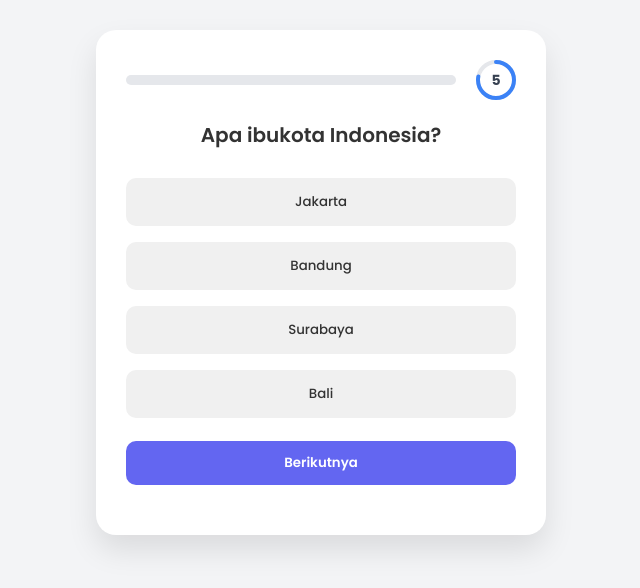
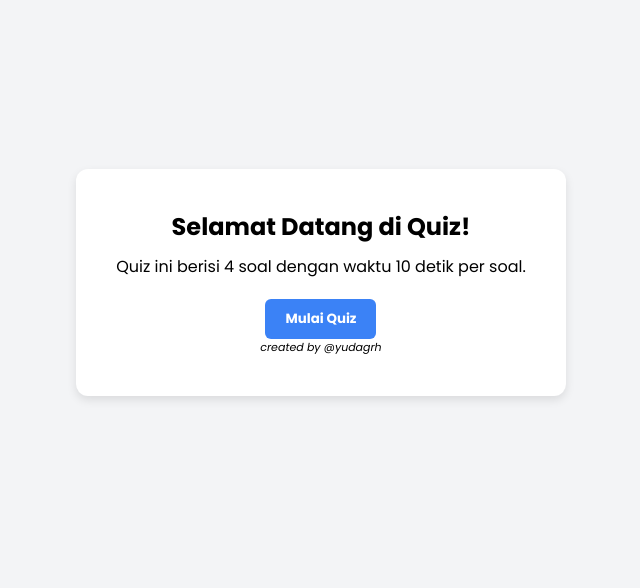
Before and after one commit to Yyuud1/quiz, a plain HTML site: page index.html in a window 1280 px wide. Shown: the part 118-706 px from the top of the page, without its empty margins (319-959 px from the left). Drawn offline with Linux system fonts and the light colour scheme.

Commit message:
add intro section

```diff
--- a/index.html
+++ b/index.html
@@ -13,6 +13,13 @@
     />
   </head>
   <body>
+    <div id="intro" class="intro-screen">
+      <h2>Selamat Datang di Quiz!</h2>
+      <p>Quiz ini berisi 4 soal dengan waktu 10 detik per soal.</p>
+      <button onclick="startQuiz()">Mulai Quiz</button>
+      <p style="font-size: 11px; font-style: italic">created by @yudagrh</p>
+    </div>
+
     <div class="container">
       <div class="top-bar">
         <div id="progress-bar-container">
--- a/src/script/script.js
+++ b/src/script/script.js
@@ -25,6 +25,12 @@ let currentQuestionIndex = 0;
 let score = 0;
 let selectedAnswer = null;
 let timerInterval;
+
+function startQuiz() {
+  document.getElementById("intro").style.display = "none";
+  document.querySelector(".container").style.display = "block";
+  loadQuestion();
+}
 
 function loadQuestion() {
   clearInterval(timerInterval); // reset timer
@@ -166,6 +172,8 @@ function startTimer() {
   }, 1000);
 }
 
+document.querySelector(".container").style.display = "none";
+
 document.getElementById("nextBtn").onclick = nextQuestion;
 document.getElementById("nextBtn").style.display = "none";
 
--- a/src/style/style.css
+++ b/src/style/style.css
@@ -11,6 +11,32 @@ body {
   justify-content: center;
   align-items: center;
   height: 100vh;
+}
+
+.intro-screen {
+  text-align: center;
+  padding: 40px;
+  background: white;
+  border-radius: 12px;
+  box-shadow: 0 4px 10px rgba(0, 0, 0, 0.1);
+  max-width: 500px;
+  margin: 80px auto;
+}
+
+.intro-screen h2 {
+  margin-bottom: 10px;
+  font-size: 24px;
+}
+
+.intro-screen button {
+  margin-top: 20px;
+  padding: 10px 20px;
+  font-weight: bold;
+  background: #3b82f6;
+  color: white;
+  border: none;
+  border-radius: 6px;
+  cursor: pointer;
 }
 
 .container {
```
